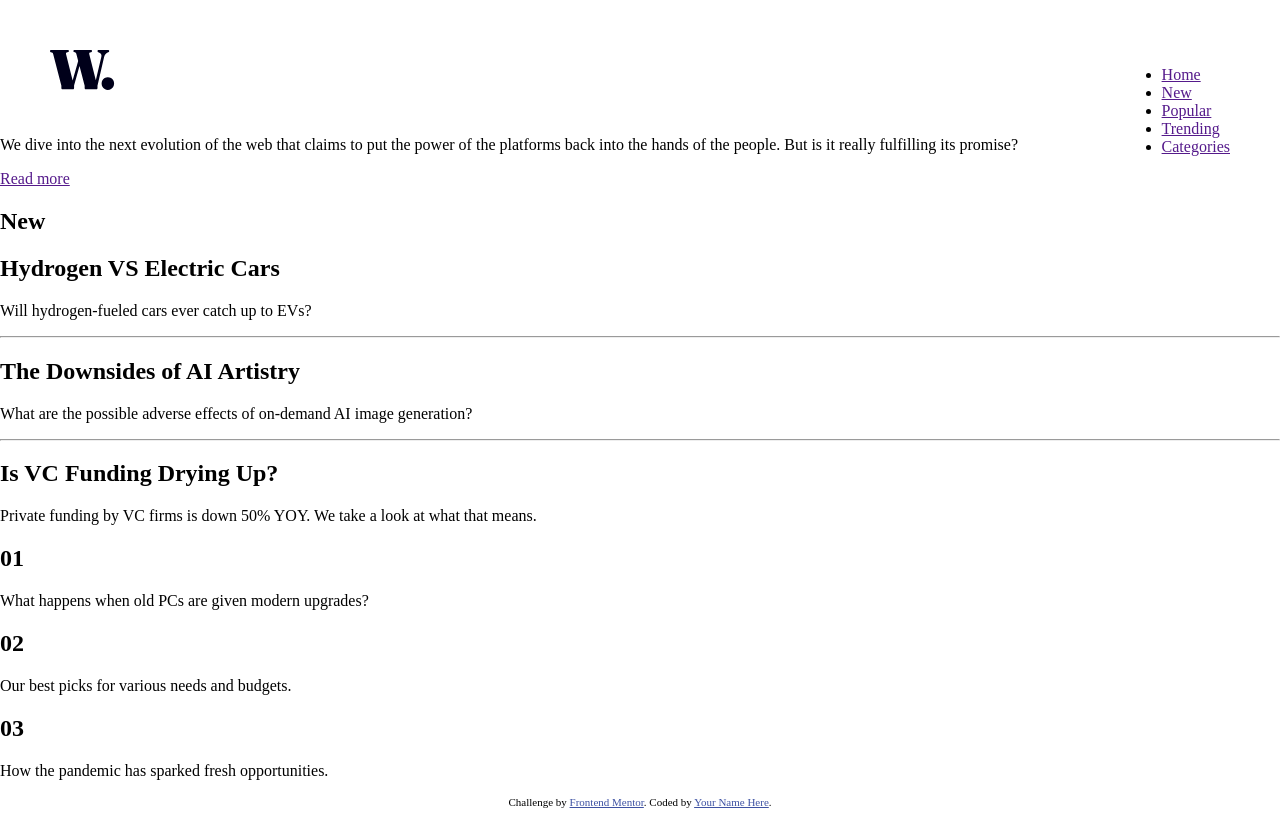
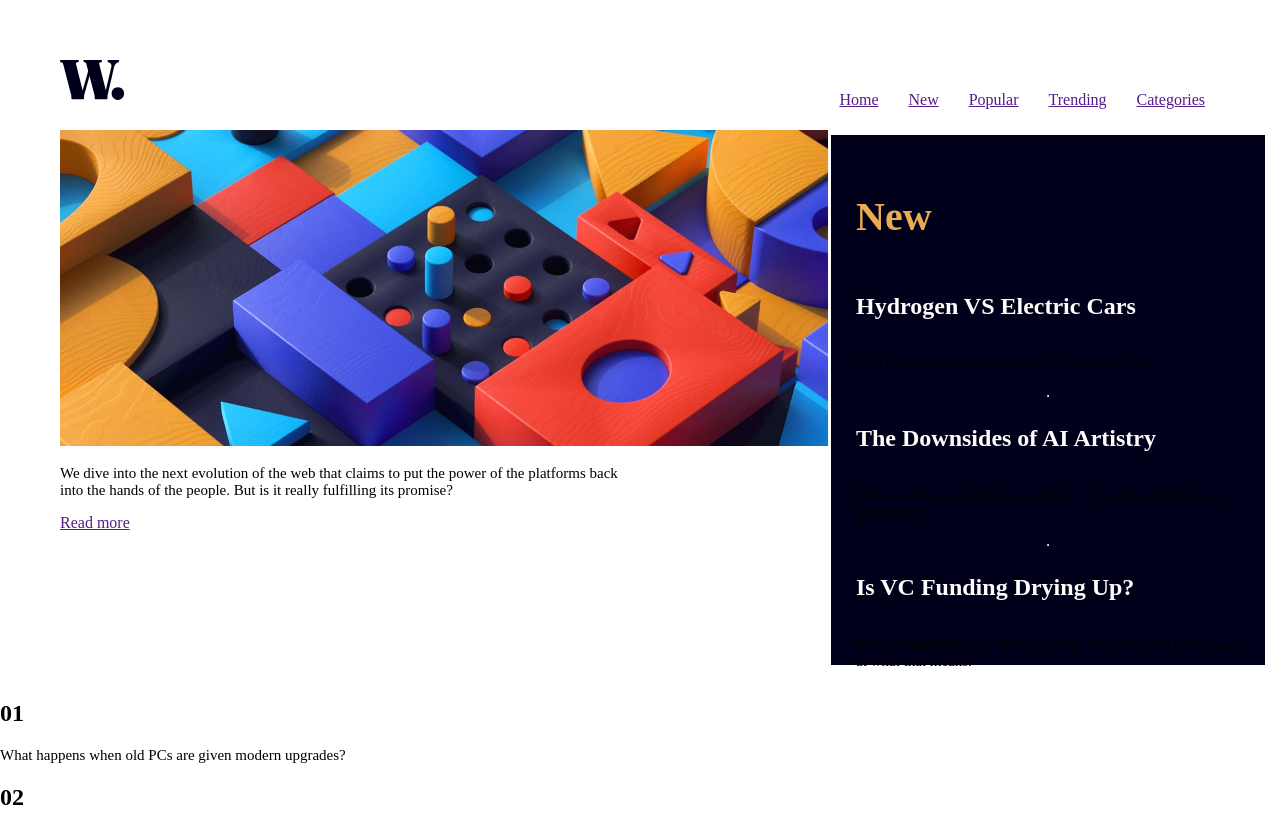
Before and after one commit to 2gaudy/HTML-Landing-Challenge, a plain HTML site: page index.html in a window 1280 px wide. Shown: the top 814 px of the page. Drawn offline with Linux system fonts and the light colour scheme.

Commit message:
added aside

```diff
--- a/index.html
+++ b/index.html
@@ -31,7 +31,11 @@
 
   </header>
 
-  <section>
+  <div class="landing-full">
+
+    <section class="landing">
+
+      <img src="./assets/images/image-web-3-desktop.jpg" alt="">
 
       <title>
         <h1>The Bright Future of Web 3.0?</h1>
@@ -47,7 +51,7 @@
 
     <aside>
 
-    <h1>New</h1>
+      <h1 class="aside-head">New</h1>
 
       <h2>Hydrogen VS Electric Cars</h2>
       <p>Will hydrogen-fueled cars ever catch up to EVs?</p>
@@ -63,6 +67,9 @@
       <p>Private funding by VC firms is down 50% YOY. We take a look at what that means.</p>
 
     </aside>
+
+  </div>
+
 
   <footer>
 
--- a/styles.scss
+++ b/styles.scss
@@ -1,8 +1,18 @@
+$orange: hsl(35, 77%, 62%);
+$red: hsl(5, 85%, 63%);
+$off-white: hsl(36, 100%, 99%);
+$grayish-blue: hsl(233, 8%, 79%);
+$dark-gray-blue: hsl(236, 13%, 42%);
+$dark-blue: hsl(240, 100%, 5%);
 
 body {
     margin: 0;
     padding: 0;
 
+}
+
+p {
+    font-size: 15px;
 }
 
 header {
@@ -12,10 +22,61 @@ header {
     height: 15vh;
 
     svg {
-        padding: 50px;
+        padding: 60px;
+
     }
 
     ul{
-        padding: 50px;
+        padding: 60px;
+        list-style-type: none;
+        display: flex;
+        flex-direction: row;
+
+        li {
+            padding: 15px;
+        }
     }
 }
+
+.landing-full{
+    display: flex;
+    flex-direction: row;
+    width: 100vw;
+    height: 70vh;
+    justify-content: space-between;
+}
+
+.landing {
+    margin: 10px 10px 20px 60px;
+    width: 45vw;
+    height: 50vh;
+
+    img{
+        max-width: 60vw;
+        max-height: 60vh;
+
+    }
+}
+
+aside {
+    display: flex;
+    max-width: 30vw;
+    max-height: 60vh;
+    flex-direction: column;
+    background-color: $dark-blue;
+    padding: 25px;
+    margin: 15px;
+
+    .aside-head{
+        color: $orange;
+        font-size: 40px;
+    }
+
+    h1 {
+        color: $off-white;
+    }
+    h2 {
+        color: $off-white;
+    }
+
+}
```
Also changed, not shown: styles.css, 1 other file. Lines whose indentation alone changed are shown as unchanged.
